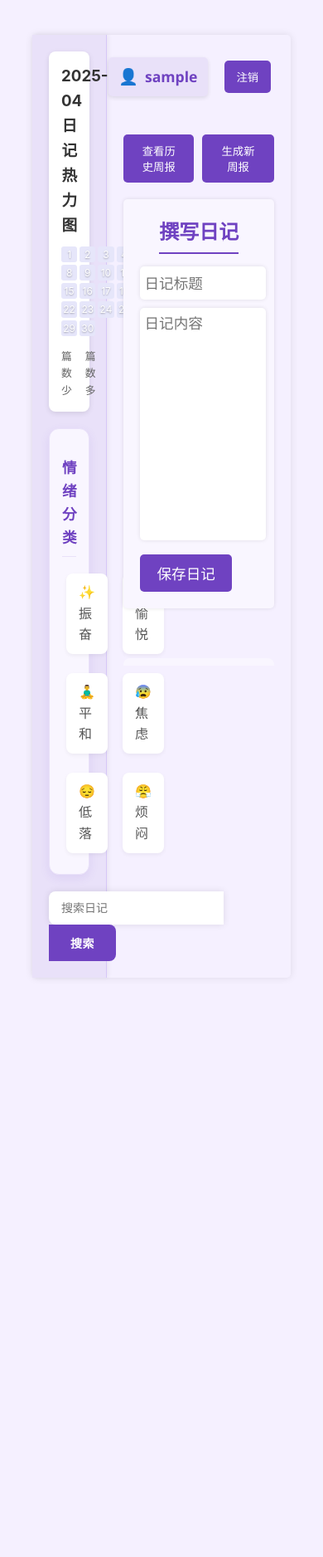
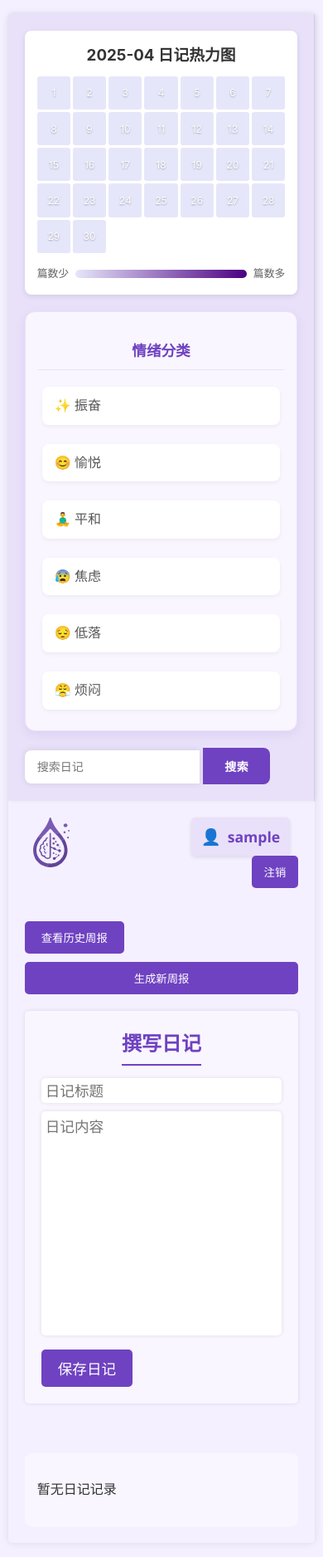
Before and after one commit to c0ffee-milk/Inksoul, a Flask app: page /diary/mine in a window 390 px wide. Shown: the whole page at 83% size. Before the commit the page ends 1179 px from the top, so only its background shows below. Run offline with Flask 3, Linux system fonts and the light colour scheme; the visitor is signed in with stand-in values (Sample User, id 1); data comes from the database, SQL or seed files in the repository; data that the repository does not hold is empty; parts of the project's set-up code (start-up, migrations or seed data) failed here and were passed over; some libraries are stand-ins or nearby versions.

Commit message:
解决logo问题

```diff
--- a/static/css/style.css
+++ b/static/css/style.css
@@ -1,3 +1,44 @@
+/* 全局设置，确保所有元素都使用 border-box 盒模型 */
+* {
+    box-sizing: border-box;
+}
+/* 增加字体回退 */
+body {
+    font-family: -apple-system, BlinkMacSystemFont, 'Segoe UI', Roboto,
+               'Helvetica Neue', Arial, 'Noto Sans', sans-serif,
+               'Apple Color Emoji', 'Segoe UI Emoji', 'Segoe UI Symbol';
+}
+
+/* 图标兼容性处理 */
+[class^="fas"] {
+    font-family: 'Font Awesome 5 Free' !important;
+    speak: none;
+    font-style: normal;
+    font-weight: 900;
+    font-variant: normal;
+    text-transform: none;
+    line-height: 1;
+}
+/* 统一表单控件样式 */
+input, textarea, button {
+    -webkit-appearance: none;
+    -moz-appearance: none;
+    appearance: none;
+    border-radius: 0;
+}
+
+input[type="date"]::-webkit-inner-spin-button,
+input[type="date"]::-webkit-calendar-picker-indicator {
+    display: none;
+    -webkit-appearance: none;
+}
+
+/* 旧版浏览器渐变回退 */
+.gradient-bar {
+    background: #e6e6fa;
+    background: -webkit-linear-gradient(left, #e6e6fa, #4b0082);
+    background: linear-gradient(to right, #e6e6fa, #4b0082);
+}
 /* 全局样式 */
 html, body {
 
@@ -219,19 +260,29 @@
    max-height: 90vh; /* 根据需要调整最大高度 */
     overflow-y: auto;
     box-sizing: border-box;
-
+    position: relative; /* 添加相对定位 */
 }
 
 .logo {
+    position: absolute; /* 绝对定位 */
+    left: 30px; /* 距离主内容区左框线 20px */
+    top: 20px; /* 距离主内容区上框线 20px */
     display: flex;
     align-items: center; /* 垂直居中对齐 */
-    margin-left: -200px; /* 添加负值的 margin-left 左移 logo，可按需调整 */
 }
 
 .logo svg {
     height: 60px; /* 设置 logo 的高度，可根据实际情况调整 */
     width: auto; /* 保持图片的宽高比 */
-    margin-left: -600px;
+}
+
+/* 高DPI设备优化 */
+@media
+(-webkit-min-device-pixel-ratio: 2),
+(min-resolution: 192dpi) {
+    .logo svg {
+        filter: drop-shadow(0 1px 1px rgba(0,0,0,0.2));
+    }
 }
 
 .login-register {
@@ -750,3 +801,59 @@
     background-color: #5a32a3;
     transform: translateY(-2px);
 }
+
+/* 增加媒体查询 */
+@media (max-width: 768px) {
+    .main-container {
+        flex-direction: column;
+        width: 95%;
+        margin: 2vh auto;
+    }
+
+    .sidebar, .main-content {
+        width: 100%;
+        max-height: none;
+    }
+
+    .heatmap-grid {
+        grid-template-columns: repeat(5, 1fr);
+    }
+
+    .diary-grid {
+        grid-template-columns: 1fr;
+    }
+
+    .login-register {
+        flex-direction: column;
+        align-items: flex-end;
+    }
+
+    .logo {
+        margin-right: 0;
+        justify-content: center;
+    }
+}
+
+@media (max-width: 480px) {
+    .heatmap-grid {
+        grid-template-columns: repeat(4, 1fr);
+    }
+
+    .category ul {
+        grid-template-columns: 1fr;
+    }
+
+    .weekly-buttons {
+        flex-direction: column;
+    }
+}
+
+/* 增加浏览器前缀 */
+.diary-card {
+    -webkit-transform: translateY(0);
+    -moz-transform: translateY(0);
+    transform: translateY(0);
+    -webkit-transition: all 0.3s cubic-bezier(0.4, 0, 0.2, 1);
+    -moz-transition: all 0.3s cubic-bezier(0.4, 0, 0.2, 1);
+    transition: all 0.3s cubic-bezier(0.4, 0, 0.2, 1);
+}
--- a/static/js/script.js
+++ b/static/js/script.js
@@ -1,3 +1,18 @@
+// 增加fetch polyfill
+if (!window.fetch) {
+    document.write('<script src="https://cdn.jsdelivr.net/npm/whatwg-fetch@3.6.2/dist/fetch.umd.min.js"><\/script>');
+}
+
+// 事件监听兼容性处理
+function addEvent(element, event, handler) {
+    if (element.addEventListener) {
+        element.addEventListener(event, handler, false);
+    } else if (element.attachEvent) {
+        element.attachEvent('on' + event, handler);
+    } else {
+        element['on' + event] = handler;
+    }
+}
 // 修改script.js开头部分
 document.addEventListener('DOMContentLoaded', function() {
     // 日记卡片交互
--- a/templates/index.html
+++ b/templates/index.html
@@ -2,11 +2,16 @@
 <html lang="en">
 <head>
     <meta charset="UTF-8">
-    <meta name="viewport" content="width=device-width, initial-scale=1.0">
+    <meta name="viewport" content="width=device-width, initial-scale=1.0, maximum-scale=5.0, viewport-fit=cover">
     <meta name="csrf-token" content="{{ csrf_token() }}">
     <title>心灵墨迹</title>
     <link rel="stylesheet" href="{{ url_for('static', filename='css/style.css') }}">
     <style>
+        <!-- 使用rem单位增强字体兼容性 -->
+        html {
+            font-size: 16px;
+            font-size: calc(16px + 0.1vw);
+        }
         /* 为按钮添加悬停效果 */
         button:hover {
             background-color: #e0e0e0;
```
